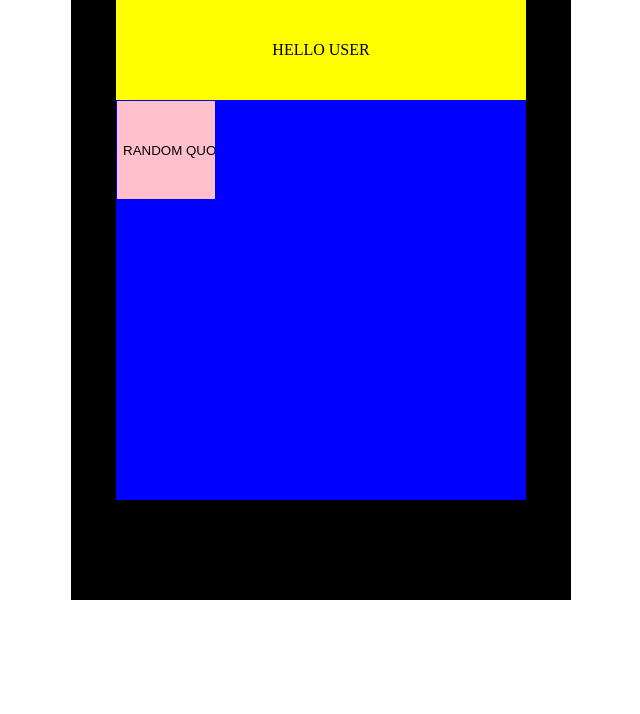
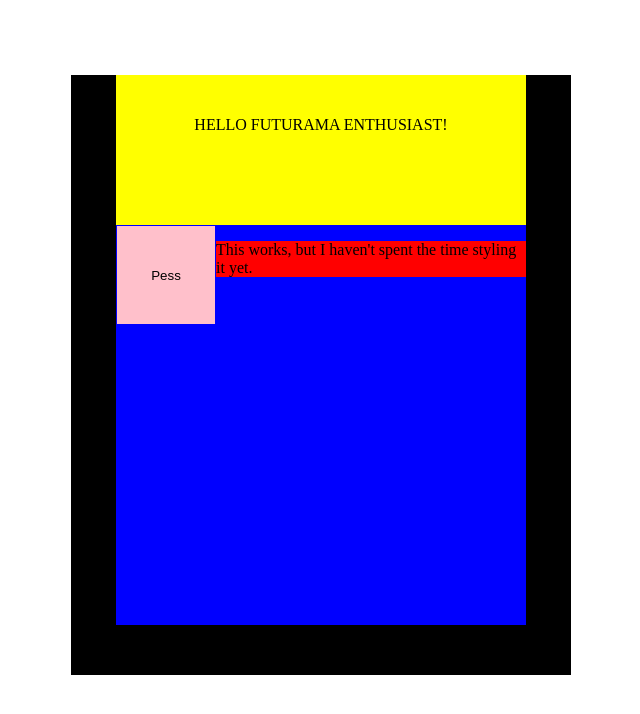
Before and after one commit to JoelMSwensen/quote-generator, a plain HTML site: page index.html in a window 1280 px wide. Shown: the whole page, without its empty margins (319-959 px from the left). Drawn offline with Linux system fonts and the light colour scheme.

Commit message:
It works, halting work on it for now

```diff
--- a/css/main.css
+++ b/css/main.css
@@ -33,10 +33,12 @@ SCREEN
 
 .screen {
   text-align: center;
-  height: 100px;
+  height: 150px;
   width: 410px;
   background-color: yellow;
-  margin: 0 auto;
+  margin:0 auto;
+  margin-top: 15%;
+
 }
 
 .text {
@@ -54,3 +56,8 @@ BACKGROUND
   margin: 0 auto;
   background-color: black;
 }
+
+
+#not-done {
+  background: red;
+}
--- a/index.html
+++ b/index.html
@@ -9,10 +9,12 @@
 
   <div class="background">
     <div class="key-background">
-      <div class="screen"><div id="output" class="text">HELLO USER</div></div>
+      <div class="screen"><div id="output" class="text">HELLO FUTURAMA ENTHUSIAST!</div></div>
       <div class="keypad">
-          <input class="keys" id="btn1" type="button" value="RANDOM QUOTE" />
+          <input class="keys" id="btn1" type="button" value="Pess" />
+          <p id='not-done'>This works, but I haven't spent the time styling it yet.</p>
       </div>
+      <p>This works, but I haven't spent the time styling it yet.</p>
     </div>
   </div>
   <script src="js/jquery.js"></script>
```
